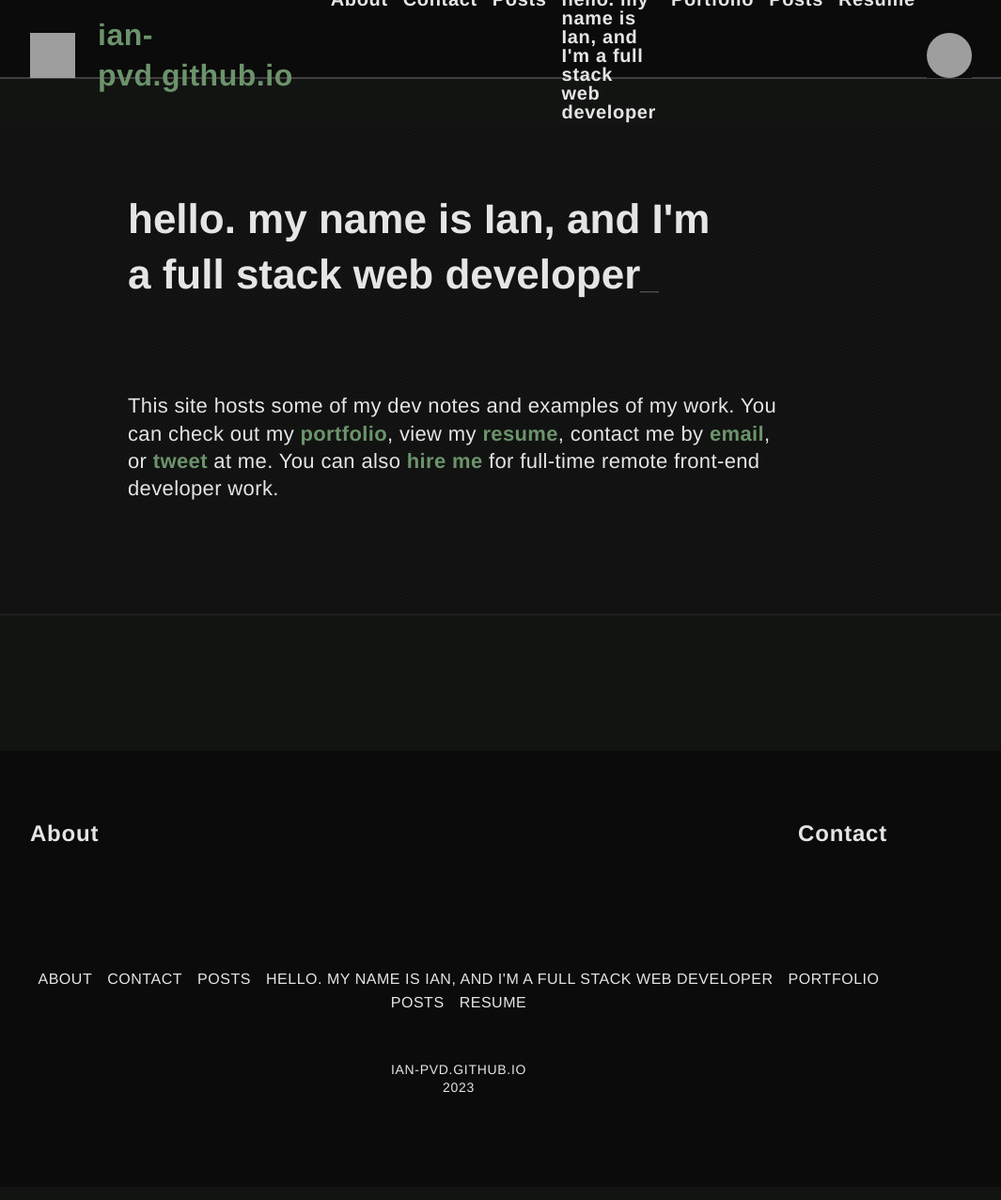
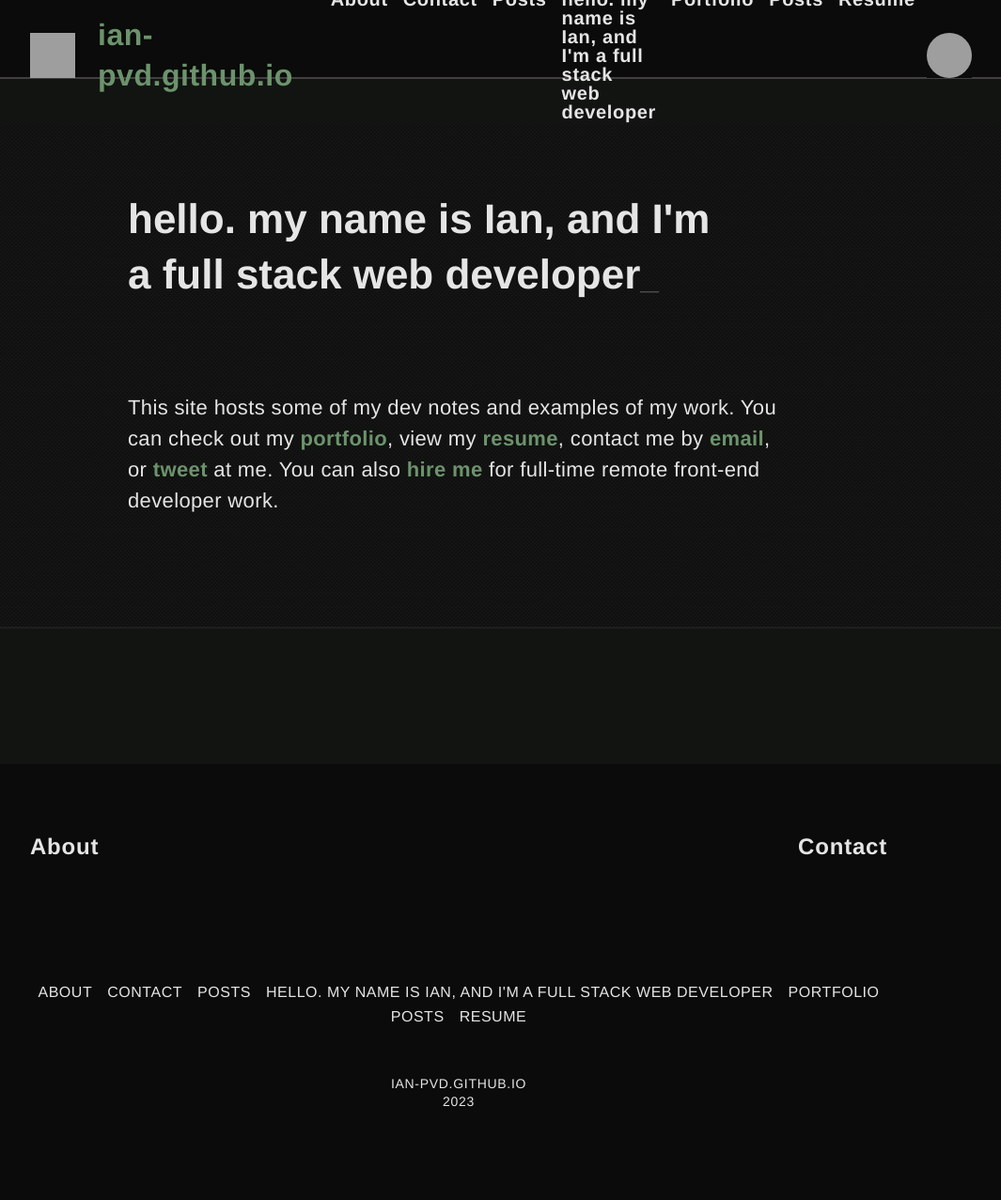
Before and after one commit to ian-pvd/ian-pvd.github.io, a Jekyll site: the page built from index.md, in a window 1280 px wide. Shown: the whole page at 94% size, without its empty margins (152-1217 px from the left). Built offline with Jekyll 4.4.1, drawn with Linux system fonts in a browser that asks for light colours; grey boxes are pictures that could not be loaded.

Commit message:
wip layout adjustments

```diff
--- a/_sass/mixins.scss
+++ b/_sass/mixins.scss
@@ -44,6 +44,7 @@
 	letter-spacing: calc(0.033em / 2);
 
 	& p {
+		line-height: calc(9 / 6);
 		margin-bottom: var(--space-medium);
 	}
 
```
